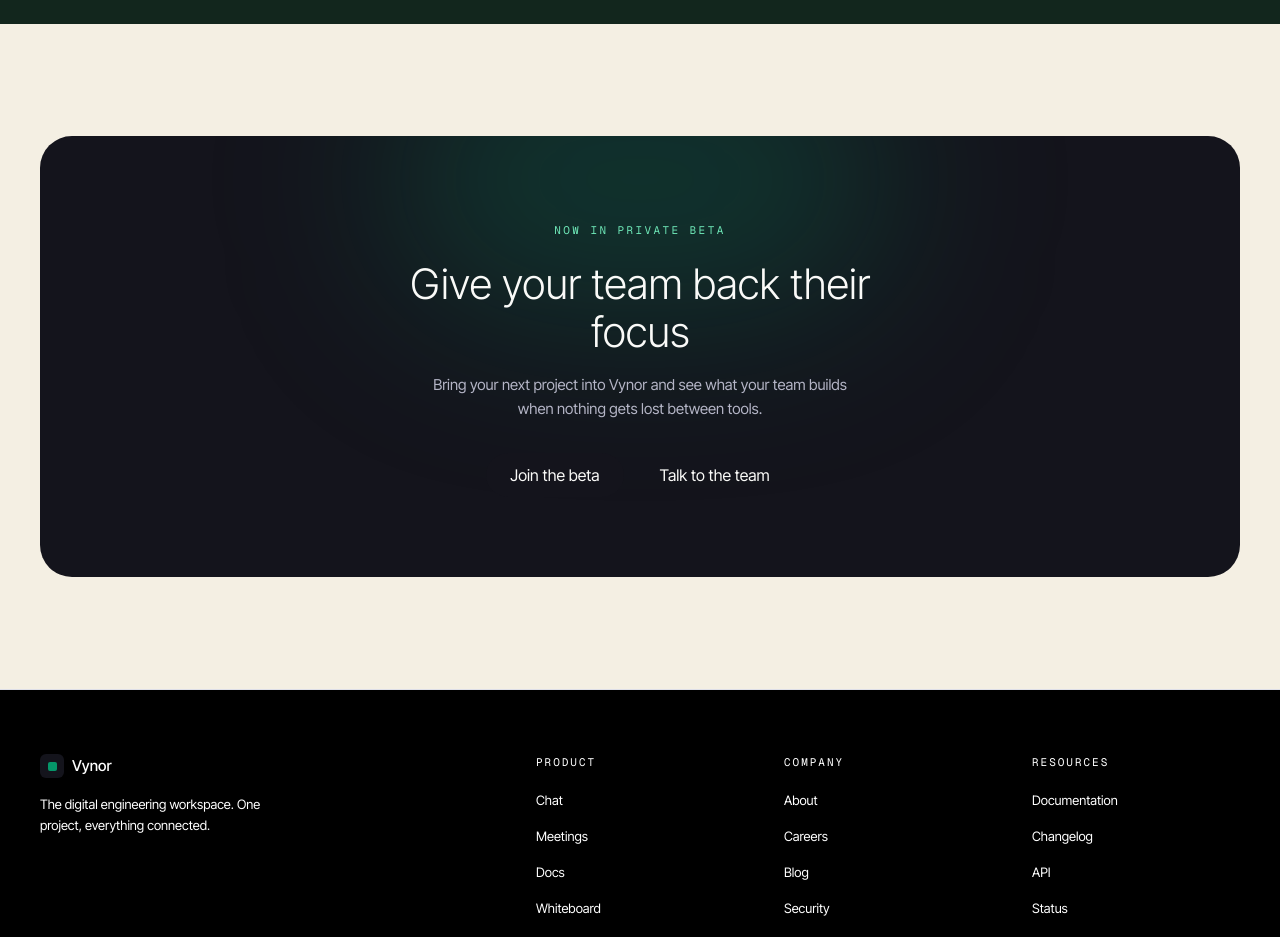
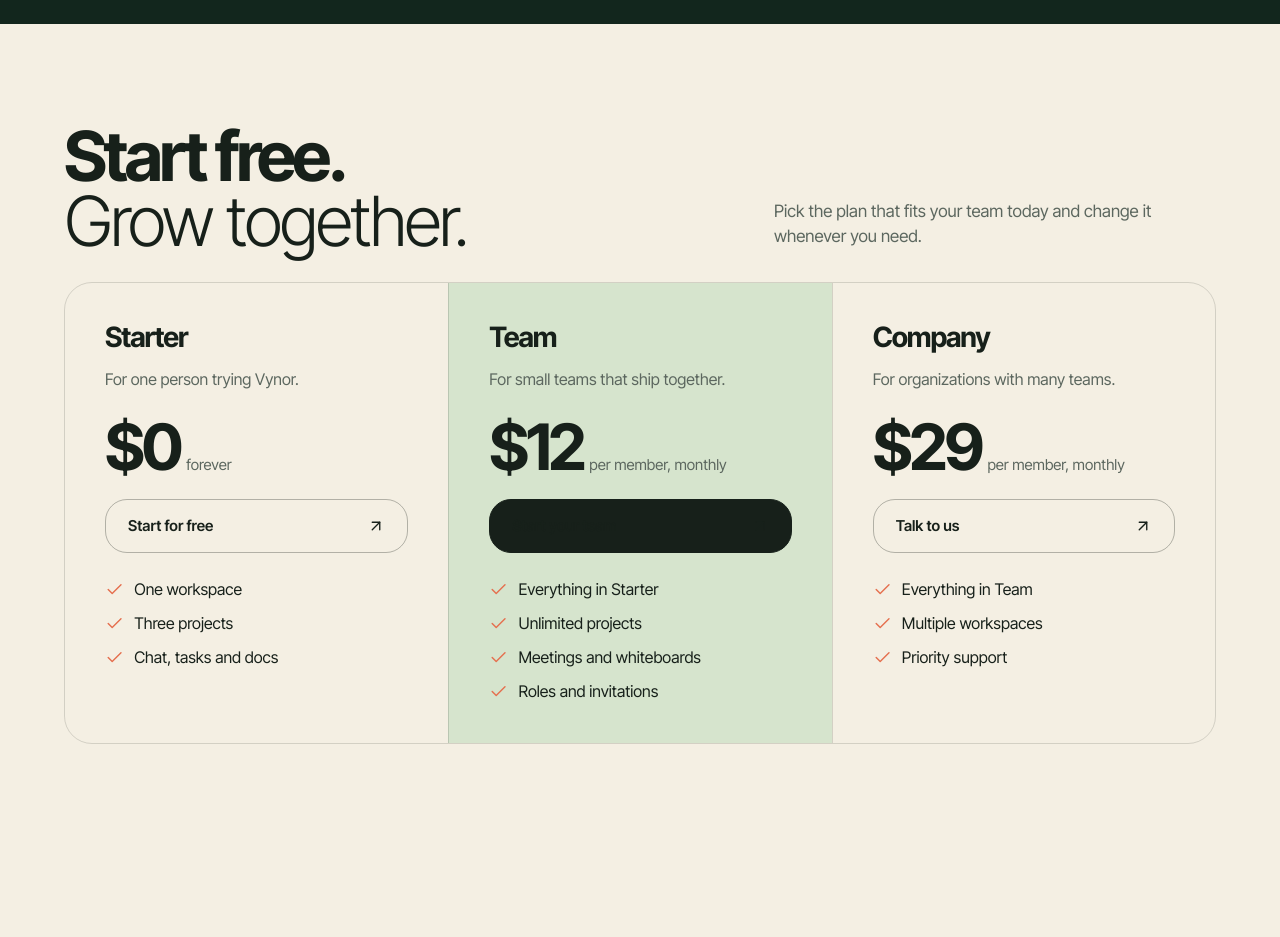
Before and after one commit to Vivek0925/Forge, a Next.js app in the folder apps/web/: page / in a window 1280 px wide. Shown: the part 3240-4177 px from the top of the page. Built offline with nearby package versions, Linux system fonts and the light colour scheme; no server answers.

Commit message:
redesign section 5

```diff
--- a/apps/web/app/page.tsx
+++ b/apps/web/app/page.tsx
@@ -1,5 +1,5 @@
 import { Navbar, Footer } from "@/components/layout";
-import { Hero, WhyForge, Features, HowItWorks, CTA } from "@/components/home";
+import { Hero, WhyForge, Features, HowItWorks, Pricing, CTA } from "@/components/home";
 import { RedirectIfAuthenticated } from "@/components/auth/AuthRedirect";
 
 export default function Home() {
@@ -10,6 +10,7 @@ export default function Home() {
       <Features />
       <HowItWorks />
       <WhyForge />
+      <Pricing />
       <CTA />
       <Footer />
     </RedirectIfAuthenticated>
--- /dev/null
+++ b/apps/web/components/home/Pricing.tsx
@@ -0,0 +1,108 @@
+"use client";
+
+import { ArrowUpRight, Check } from "lucide-react";
+import { motion, useReducedMotion } from "framer-motion";
+
+const PLANS = [
+  {
+    name: "Starter",
+    description: "For one person trying Vynor.",
+    amount: "$0",
+    cadence: "forever",
+    action: "Start for free",
+    features: ["One workspace", "Three projects", "Chat, tasks and docs"],
+    highlighted: false,
+  },
+  {
+    name: "Team",
+    description: "For small teams that ship together.",
+    amount: "$12",
+    cadence: "per member, monthly",
+    action: "Start your team",
+    features: [
+      "Everything in Starter",
+      "Unlimited projects",
+      "Meetings and whiteboards",
+      "Roles and invitations",
+    ],
+    highlighted: true,
+  },
+  {
+    name: "Company",
+    description: "For organizations with many teams.",
+    amount: "$29",
+    cadence: "per member, monthly",
+    action: "Talk to us",
+    features: ["Everything in Team", "Multiple workspaces", "Priority support"],
+    highlighted: false,
+  },
+];
+
+export default function Pricing() {
+  const reducedMotion = useReducedMotion();
+
+  return (
+    <section id="price" className="flex min-h-svh flex-col justify-center overflow-hidden bg-cream px-5 py-[100px] sm:px-8 md:px-16">
+      <div className="mx-auto w-full max-w-[1280px]">
+        <motion.div
+          className="mb-7 flex flex-wrap items-end justify-between gap-8"
+          initial={reducedMotion ? false : { opacity: 0, y: 32 }}
+          whileInView={{ opacity: 1, y: 0 }}
+          viewport={{ once: true, amount: 0.2 }}
+          transition={{ duration: 0.8, ease: [0.2, 0.8, 0.2, 1] }}
+        >
+          <h2 className="text-[clamp(40px,5.4vw,80px)] font-bold leading-[0.94] tracking-[-0.05em] text-ink">
+            Start free.
+            <br />
+            <span className="font-light">Grow together.</span>
+          </h2>
+          <p className="mb-1 max-w-[26em] text-[17px] text-muted">
+            Pick the plan that fits your team today and change it whenever you need.
+          </p>
+        </motion.div>
+
+        <div className="grid overflow-hidden rounded-[28px] border border-ink/15 md:grid-cols-3">
+          {PLANS.map((plan, index) => (
+            <motion.article
+              key={plan.name}
+              className={`flex flex-col gap-4 p-6 sm:p-8 md:p-10 ${plan.highlighted ? "bg-sage" : "bg-transparent"} ${index > 0 ? "border-t border-ink/15 md:border-l md:border-t-0" : ""}`}
+              initial={reducedMotion ? false : { opacity: 0, y: 32 }}
+              whileInView={{ opacity: 1, y: 0 }}
+              viewport={{ once: true, amount: 0.2 }}
+              transition={{ duration: 0.7, delay: index * 0.1 }}
+            >
+              <h3 className="text-[28px] font-bold leading-none tracking-[-0.04em] text-ink">{plan.name}</h3>
+              <p className="m-0 text-muted">{plan.description}</p>
+
+              <div className="mt-2 flex items-baseline gap-1.5">
+                <strong className="text-[64px] font-bold leading-none tracking-[-0.05em] text-ink">{plan.amount}</strong>
+                <small className="text-[15px] text-muted">{plan.cadence}</small>
+              </div>
+
+              <a
+                href="/login"
+                className={`mt-1 flex items-center justify-between rounded-md border px-[22px] py-[15px] text-[15px] font-semibold transition-transform hover:-translate-y-0.5 ${
+                  plan.highlighted
+                    ? "border-ink bg-ink text-text-warm"
+                    : "border-ink/30 text-ink hover:bg-ink/5"
+                }`}
+              >
+                {plan.action}
+                <ArrowUpRight className="h-[1.2em] w-[1.2em]" strokeWidth={1.8} />
+              </a>
+
+              <ul className="mt-2 grid list-none gap-2.5 p-0">
+                {plan.features.map((feature) => (
+                  <li key={feature} className="flex items-center gap-2.5 text-ink">
+                    <Check className="h-[1.2em] w-[1.2em] shrink-0 text-coral" strokeWidth={1.8} />
+                    {feature}
+                  </li>
+                ))}
+              </ul>
+            </motion.article>
+          ))}
+        </div>
+      </div>
+    </section>
+  );
+}
--- a/apps/web/components/home/index.ts
+++ b/apps/web/components/home/index.ts
@@ -2,4 +2,5 @@ export { default as Hero } from "./Hero";
 export { default as WhyForge } from "./WhyForge";
 export { default as Features } from "./Features";
 export { default as HowItWorks } from "./HowItWorks";
+export { default as Pricing } from "./Pricing";
 export { default as CTA } from "./CTA";
--- a/apps/web/components/layout/Navbar.tsx
+++ b/apps/web/components/layout/Navbar.tsx
@@ -5,7 +5,7 @@ import Link from "next/link";
 const links = [
   { label: "Platform", href: "#show" },
   { label: "How it works", href: "#how" },
-  { label: "Pricing", href: "#pricing" },
+  { label: "Pricing", href: "#price" },
 ];
 
 export default function Navbar() {
```
